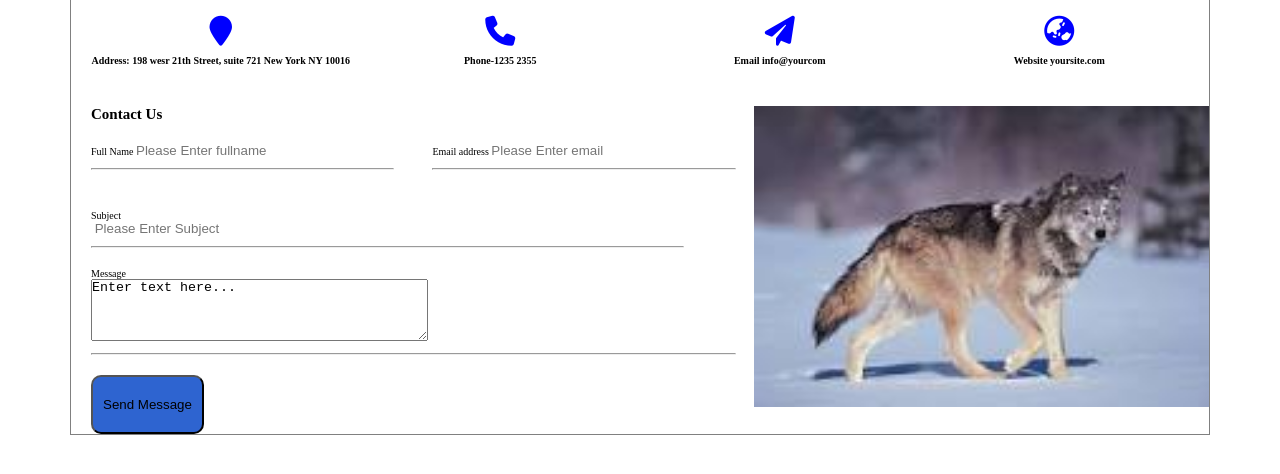
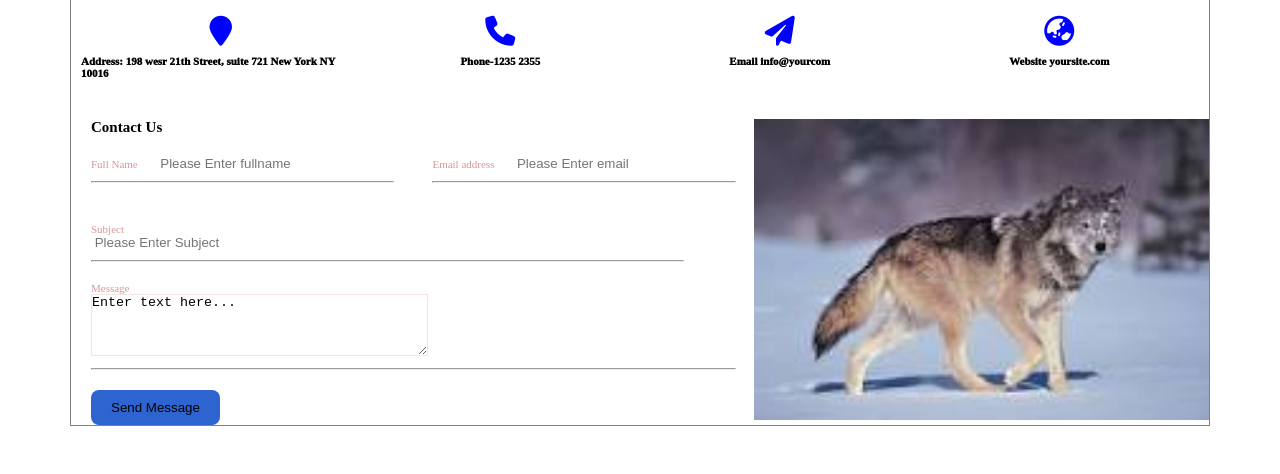
Before and after one commit to vanhanhcode/bai-ngay-25-7, a plain HTML site: page index.html in a window 1280 px wide. Shown: the part 124-598 px from the top of the page. Drawn offline with Linux system fonts and the light colour scheme.

Commit message:
update ngay 22-7

```diff
--- a/css/style.css
+++ b/css/style.css
@@ -29,6 +29,9 @@ justify-content: center;
 .icons{
 padding: 1rem 1rem;
 }
+.icons a{
+    text-decoration: none;
+}
 .icons__option{
     width: 30%;
     justify-content: space-between;
@@ -39,6 +42,14 @@ padding: 1rem 1rem;
     margin: 0.9rem 0 ;
     color: blue;
     font-size: 3rem;
+}
+.content__inf{
+    font-size: 1.1rem;
+    font-weight: 1000;
+}
+label{
+    font-size: 1.1rem;
+     color: rgba(182, 68, 68, 0.557);
 }
 
 
@@ -79,6 +90,8 @@ padding: 1rem 1rem;
 .contact__name input{
     border: hidden 0.5px;
     outline: none;
+    margin-left: 2rem;
+
 }
 .contact__phone{
     margin: 2rem;
@@ -91,6 +104,9 @@ padding: 1rem 1rem;
 }
 .contact__phone input{
     border: hidden 0.5px;
+    outline: none;
+    margin-left: 2rem;
+
 }
 .contact__subject{
     margin: 2rem;
@@ -103,13 +119,17 @@ padding: 1rem 1rem;
 }
 .contact__subject input{
     border: hidden 0.5px;
+    outline: none;
+
+
 }
 .contact__email{
     margin: 2rem;
     width: 86.6%;
 }
-.contact__mes input {
-    border: hidden 0.5px;
+.contact__mes textarea {
+    border: solid 1px #f4e4e4;
+
 }
 .contact__mes{
     margin: 2rem;
@@ -123,19 +143,21 @@ padding: 1rem 1rem;
     margin-left: 2rem ;
 
 }
-.contact__sentmes button{
+.contact__sentmes input{
 padding: 2rem 1rem;
 background-color: rgb(46, 100, 208);
-border-radius: 1rem;
+border-radius: 0.8rem;
+border: hidden 0.5px;
 }
-.contact__sentmes button:hover{
+.contact__sentmes input:hover{
     background-color: pink;
     color: blue;
 
 }
-.contact__sentmes button a{
+.contact__sentmes  input{
     text-decoration: none;
     color: black;
+    padding: 1rem 2rem;
 
 }
 
--- a/index.html
+++ b/index.html
@@ -21,25 +21,25 @@
 
         <div class="icons">
             <div class="icons__option">
-                <i class="fa-solid fa-location-pin icons__edit"></i>
+               <a href=""><i class="fa-solid fa-location-pin icons__edit"></i></a>
                 <div class="conten__icon">
                     <b class="content__inf">Address: 198 wesr 21th Street, suite 721 New York NY 10016</b>
                 </div>
             </div>
             <div class="icons__option">
-                <i class="fa-solid fa-phone icons__edit"></i>
+                <a href=""><i class="fa-solid fa-phone icons__edit"></i></a>
                 <div class="conten__icon">
                     <b class="content__inf">Phone-1235 2355</b>
                 </div>
             </div>
             <div class="icons__option">
-                <i <i class="fa-solid fa-paper-plane icons__edit"></i></i>
+                <a href=""><i class="fa-solid fa-paper-plane icons__edit"></i></a>
                 <div class="conten__icon">
                     <b class="content__inf">Email info@yourcom</b>
                 </div>
             </div>
             <div class="icons__option">
-                <i class="fa-solid fa-earth-asia icons__edit"></i>
+                <a href=""><i class="fa-solid fa-earth-asia icons__edit"></i></a>
                 <div class="conten__icon">
                     <b class="content__inf">Website yoursite.com</b>
                 </div>
@@ -72,12 +72,12 @@
                 <div class="contact__mes">
                     <label for="">Message</label>
                     <br>
-                    <textarea rows="4" cols="40" name="comment" form="usrform">Enter text here...
+                    <textarea rows="4%" cols="40" name="comment" form="usrform">Enter text here...
                        </textarea>
                     <hr>
                 </div>
                 <div class="contact__sentmes">
-                    <button><a href="">Send Message</a></button>
+                  <input type="submit" value="Send Message">
                 </div>
             </div>
          </div>
```
